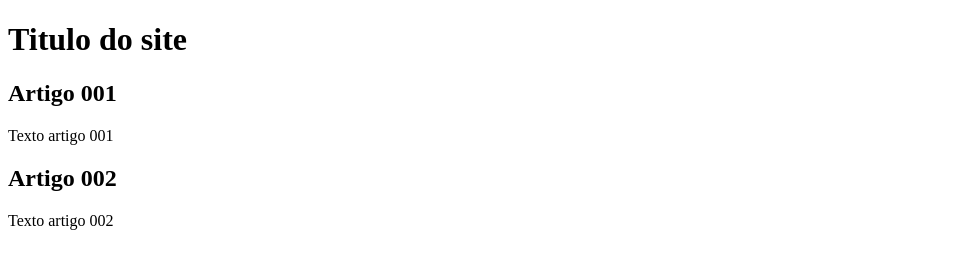
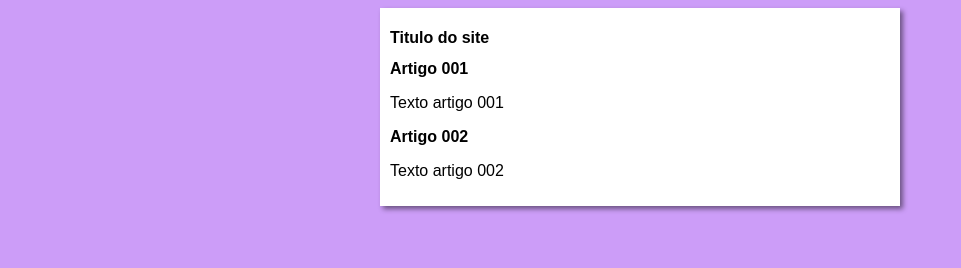
Before and after one commit to Charles-Luchiari/projeto-site, a plain HTML site: page index.html in a window 1280 px wide. Shown: the whole page, without its empty margins (0-961 px from the left). Drawn offline with Linux system fonts and the light colour scheme.

Commit message:
iniciei o design

```diff
--- /dev/null
+++ b/estilos/style.css
@@ -0,0 +1,15 @@
+* {
+    font-family: Arial, Helvetica, sans-serif;
+    font-size: 16px;
+}
+body{
+    background-color: rgb(204, 157, 248);
+}
+
+main {
+    background-color: white;
+    width: 500px;
+    margin: auto;
+    padding: 10px;
+    box-shadow: 3px 3px 5px rgba(0, 0, 0, 0.479);
+}
--- a/index.html
+++ b/index.html
@@ -5,6 +5,7 @@
     <meta http-equiv="X-UA-Compatible" content="IE=edge">
     <meta name="viewport" content="width=device-width, initial-scale=1.0">
     <title>Titulo do Site</title>
+    <link rel="stylesheet" href="estilos/style.css">
 </head>
 <body>
     <main>
```
